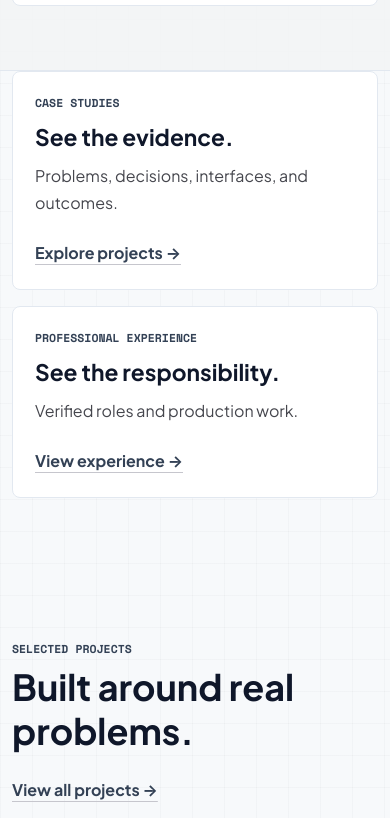
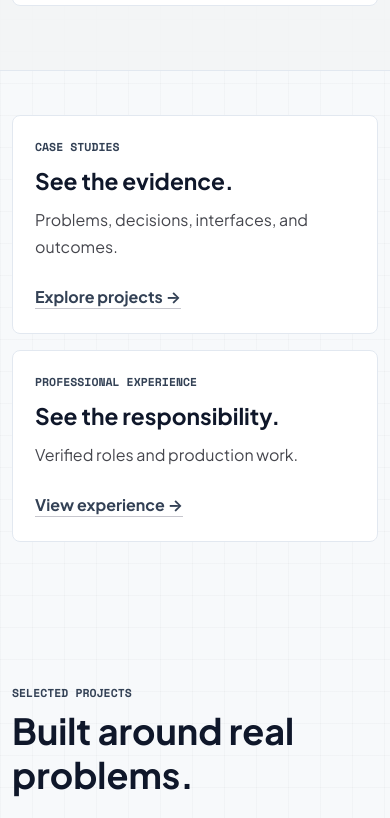
Before and after one commit to Yahyaelsawii/portfolio, a website: page index.html in a window 390 px wide. Shown: the part 2061-2879 px from the top of the page. Drawn offline with Linux system fonts and the light colour scheme.

Commit message:
Separate homepage content sections

```diff
--- a/styles.css
+++ b/styles.css
@@ -283,7 +283,7 @@ a.contact-item:hover{background:var(--accent-soft);border-color:var(--accent)}
 .ai-direct-links{display:grid;margin-top:16px;gap:10px;font-size:.82rem}
 .ai-footer{margin-top:0}
 
-.home-work-paths{padding-top:0}
+.home-work-paths{padding-top:64px}
 .work-paths{display:grid;margin-bottom:72px;grid-template-columns:repeat(2,minmax(0,1fr));gap:16px}
 .work-path{display:grid;min-height:230px;padding:28px;align-content:start;gap:12px;background:var(--surface-lowest);border:1px solid var(--line);border-radius:var(--radius-lg);transition:border-color .18s ease,transform .18s ease,background .18s ease}
 .work-path:hover{border-color:var(--accent);transform:translateY(-2px)}
@@ -390,6 +390,7 @@ a.contact-item:hover{background:var(--accent-soft);border-color:var(--accent)}
 
 @media (max-width:760px){
   .shell{width:min(calc(100% - 32px),var(--shell))}.section{padding:76px 0}
+  .home-work-paths{padding-top:44px}
   .menu-btn{display:block}.nav-links{position:absolute;top:72px;right:16px;left:16px;display:none;align-items:stretch;padding:8px;background:var(--surface-lowest);border:1px solid var(--outline-variant);border-radius:var(--radius-lg);box-shadow:var(--shadow-float)}.nav-links.open{display:grid}.nav-link{padding:11px 12px;border-radius:var(--radius)}.nav-link::after{display:none}.nav-link.active{color:var(--ink);background:var(--surface-low)}
   .hero{padding-top:60px;gap:48px}.system-visual{min-height:320px}.node{font-size:.54rem}.node.one{left:5%}.node.two{right:4%}.node.three{left:5%}.node.four{right:4%}
   .cap-grid,.project-grid,.skills-grid{grid-template-columns:1fr}.project-art{aspect-ratio:16/10}
```
